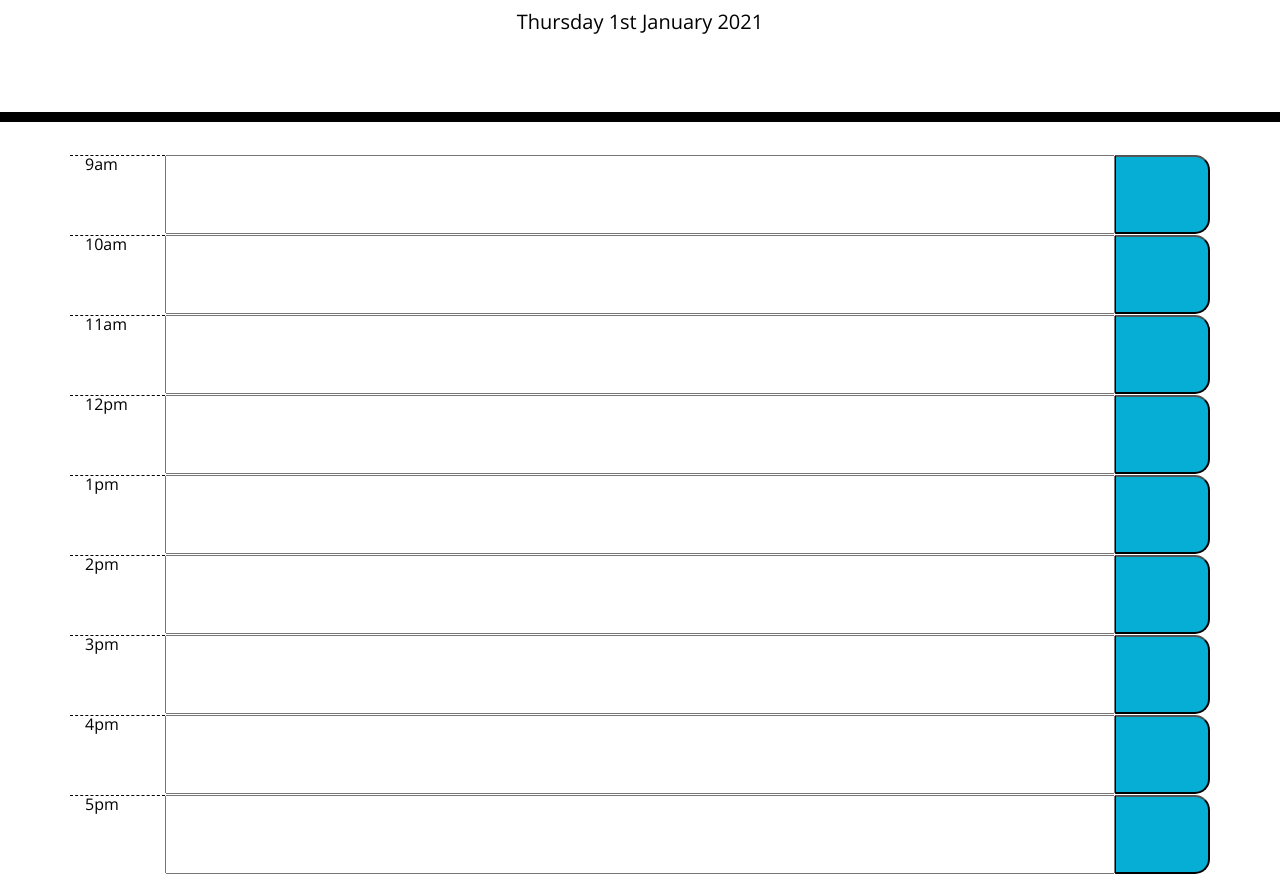
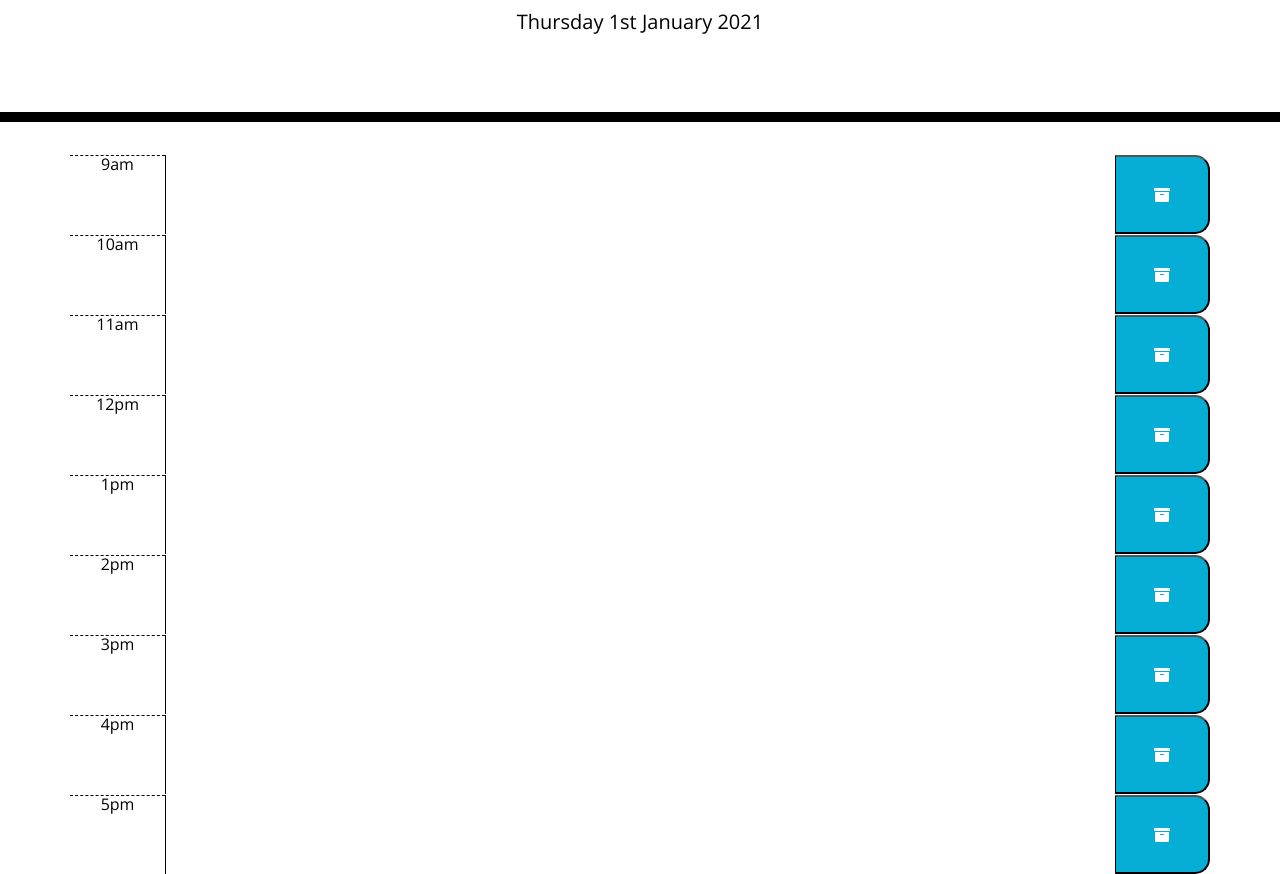
Before and after one commit to Jarred-Caris/Week_five_homework, a plain HTML site: page Develop/index.html in a window 1280 px wide. Shown: the part 182-1056 px from the top of the page. Drawn offline with nearby package versions, Linux system fonts and the light colour scheme.

Commit message:
save button and local storage completed

```diff
--- a/Develop/index.html
+++ b/Develop/index.html
@@ -31,67 +31,113 @@
     <div class="container">
       <!-- Timeblocks go here -->
 
-      <div class="row">
+      <div class="row time-block" data-hour="9">
         <div class="col-1 hour">9am</div>
-        <input class="col-10 textarea"></input>
-        <button class="col-1 saveBtn"></button>
-      </div>
-      <div class="row">
-        <div class="col-1 hour">10am</div>
-        <input class="col-10 textarea"></input>
-        <button class="col-1 saveBtn"></button>
+        <textarea
+          data-task="9"
+          type="text"
+          class="col-10 textarea task"
+          id="9"
+          ></textarea>
+        <button class="col-1 saveBtn fas fa-archive"></button>
       </div>
 
-      <div class="row">
-        <div class="col-1 hour">11am</div>
-        <input class="col-10 textarea"></input>
-        <button class="col-1 saveBtn"></button>
+
+      <div class="row time-block" data-hour="10">
+        <div  class="col-1 hour">10am</div>
+        <textarea data-task="10" type="text" class="col-10 textarea task" id="10"></textarea>
+        <button class="col-1 saveBtn fas fa-archive"></button>
       </div>
 
-      <div class="row">
-        <div class="col-1 hour">12pm</div>
-        <input class="col-10 textarea"></input>
-        <button class="col-1 saveBtn"></button>
+
+      <div class="row time-block" data-hour="11">
+        <div  class="col-1 hour">11am</div>
+        <textarea
+          data-task="11"
+          type="text"
+          class="col-10 textarea"
+          id="11"
+          ></textarea>
+        <button class="col-1 saveBtn fas fa-archive task"></button>
       </div>
 
-      <div class="row">
-        <div class="col-1 hour">1pm</div>
-        <input class="col-10 textarea"></input>
-        <button class="col-1 saveBtn"></button>
+
+      <div class="row time-block" data-hour="12">
+        <div  class="col-1 hour">12pm</div>
+        <textarea
+          data-task="12"
+          type="text"
+          class="col-10 textarea task"
+          id= "12"
+          ></textarea>
+        <button class="col-1 saveBtn fas fa-archive"></button>
       </div>
 
-      <div class="row">
-        <div class="col-1 hour">2pm</div>
-        <input class="col-10 textarea"></input>
-        <button class="col-1 saveBtn"></button>
+
+      <div class="row time-block" data-hour="1">
+        <div  class="col-1 hour">1pm</div>
+        <textarea
+          data-task="1"
+          type="text"
+          class="col-10 textarea task"
+          id="1"
+          ></textarea>
+        <button class="col-1 saveBtn fas fa-archive"></button>
       </div>
 
-      <div class="row">
-        <div class="col-1 hour">3pm</div>
-        <input class="col-10 textarea"></input>
-        <button class="col-1 saveBtn"></button>
+
+      <div class="row time-block" data-hour="2">
+        <div  class="col-1 hour">2pm</div>
+        <textarea
+          data-task="2"
+          type="text"
+          class="col-10 textarea task"
+          id="2"
+          ></textarea>
+        <button class="col-1 saveBtn fas fa-archive"></button>
       </div>
 
-      <div class="row">
-        <div class="col-1 hour">4pm</div>
-        <input class="col-10 textarea"></input>
-        <button class="col-1 saveBtn"></button>
+
+      <div class="row time-block" data-hour="3">
+        <div  class="col-1 hour">3pm</div>
+        <textarea
+          data-task="3"
+          type="text"
+          class="col-10 textarea task"
+          id="3"
+          ></textarea>
+        <button class="col-1 saveBtn fas fa-archive"></button>
       </div>
 
-      <div class="row">
-        <div class="col-1 hour">5pm</div>
-        <input class="col-10 textarea"></input>
-        <button class="col-1 saveBtn"></button>
+
+      <div class="row time-block" data-hour="4">
+        <div  class="col-1 hour">4pm</div>
+        <textarea
+          data-task="4"
+          type="text"
+          class="col-10 textarea task"
+          id="4"
+          ></textarea>
+        <button class="col-1 saveBtn fas fa-archive"></button>
+      </div>
+
+
+      <div class="row time-block" data-hour="5">
+        <div  class="col-1 hour">5pm</div>
+        <textarea
+          data-task="5"
+          type="text"
+          class="col-10 textarea task"
+          id="5"
+          ></textarea>
+        <button class="col-1 saveBtn fas fa-archive"></button>
       </div>
     </div>
 
     <script src="https://cdnjs.cloudflare.com/ajax/libs/jquery/3.2.1/jquery.min.js"></script>
     <script src="https://cdnjs.cloudflare.com/ajax/libs/moment.js/2.24.0/moment.min.js"></script>
     <script src="script.js"></script>
-    <script>
-      // Current date and time
-      const momentElement = moment();
-      $(currentDay).text(momentElement.format("dddd Mo MMMM YYYY"));
+
     </script>
   </body>
 </html>
--- a/Develop/script.js
+++ b/Develop/script.js
@@ -0,0 +1,34 @@
+// Current date and time
+const momentElement = moment();
+$(currentDay).text(momentElement.format("dddd Mo MMMM YYYY"));
+
+// $("div").data({ hour: [9, 10, 11, 12, 1, 2, 3, 4, 5] });
+
+function taskLog() {
+  $("#9").val(localStorage.getItem("9"));
+  $("#10").val(localStorage.getItem("10"));
+  $("#11").val(localStorage.getItem("11"));
+  $("#12").val(localStorage.getItem("12"));
+  $("#1").val(localStorage.getItem("1"));
+  $("#2").val(localStorage.getItem("2"));
+  $("#3").val(localStorage.getItem("3"));
+  $("#4").val(localStorage.getItem("4"));
+  $("#5").val(localStorage.getItem("5"));
+
+  console.log(taskLog);
+}
+
+taskLog();
+
+$(".saveBtn").on("click", function (event) {
+  $(this).prev().val();
+  event.preventDefault();
+
+  var parent = $(this).parent();
+  var time = parent.data("hour");
+  var task = $(this).siblings(".task").first().val();
+
+  localStorage.setItem(time, task);
+
+  console.log(localStorage.getItem(time));
+});
--- a/Develop/style.css
+++ b/Develop/style.css
@@ -4,7 +4,7 @@ body {
   line-height: 1;
 }
 
-textarea {
+.textarea {
   background: transparent;
   border: none;
   resize: none;
```
